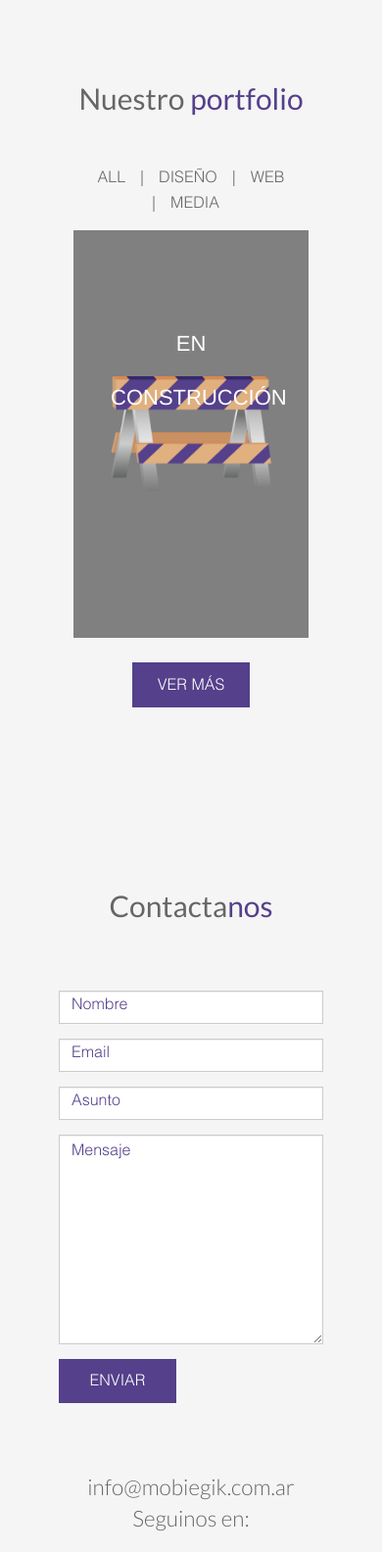
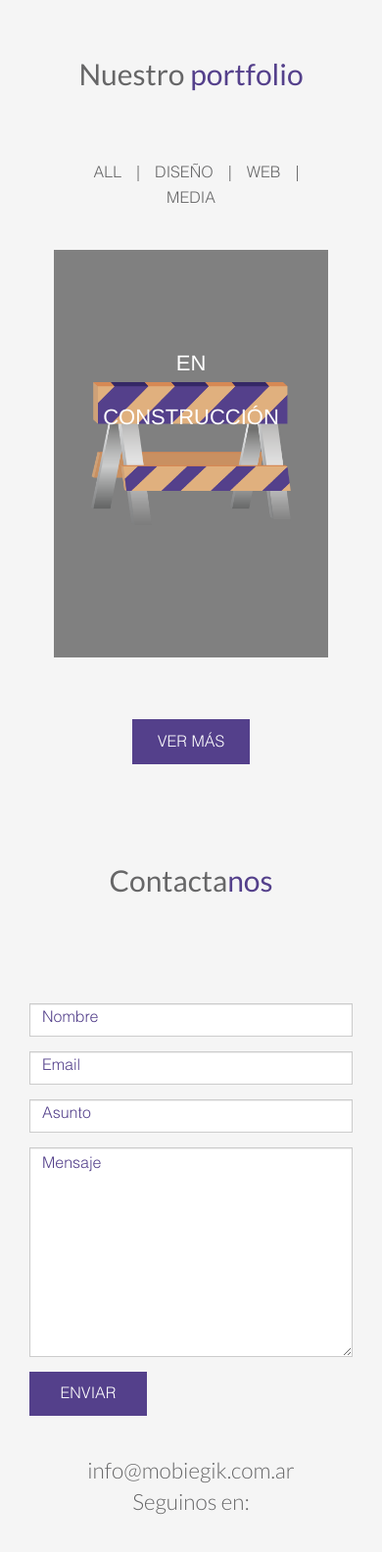
Before and after one commit to iskya/MobieGik, a plain HTML site: page index.html in a window 390 px wide. Shown: the part 2940-4524 px from the top of the page at 98% size. Drawn offline with nearby package versions, Linux system fonts and the light colour scheme; some icons are missing.

Commit message:
Corrections 3

```diff
--- a/mobile.css
+++ b/mobile.css
@@ -358,21 +358,23 @@ p{
     min-width: 100vw;
     overflow: auto;
     margin: auto 0;
-    padding: 4.5em;
-    justify-content: center;
+    padding: 2em;
+    justify-content: space-between;
     display: flex;
     flex-direction: column;
 }
 
 .title {
-    margin: 1.2em 0;
+    margin: auto 0;
     font-family: 'Lato',sans-serif;
     font-size: 2.5em;
     line-height: 1.5em;
+    padding: 1em;
+
 }
 
 .port-btn {
-    margin: 0.8em;
+    margin: auto 0;
     padding: 0;
     font-family: Helvetica;
     line-height: 1.5em;
@@ -404,11 +406,13 @@ p{
 
 .port-img {
     background-color: gray;
+    margin: auto 0;
+    float: none;
     padding: 3.8em;
     min-width: 70%;
     max-width: 80%;
     min-height: 40vh;
-    display: flex;
+    align-self: center;
 }
 
 .construction {
@@ -432,22 +436,21 @@ p{
 #contact {
     background-color: whitesmoke;
     overflow: auto;
-    margin: auto 0;
+    margin: 0 auto;
     height: 100vh;
     min-width: 100vw;
-    padding: 4.5em;
-    justify-content: center;
+    justify-content: space-around;
     display: flex;
     flex-direction: column;
 }
 
-#contact .title{
-    padding: 1.5em 0 0;
+.form-row{
+    margin: auto 0;
+    float: none;
 }
 
 .contact-form {
-    margin: 0;
-    padding: 3em;
+    margin: auto 0;
 }
 
 .contact-form form input.form-control,
@@ -549,11 +552,16 @@ form {
     min-width: 100vw;
     min-height: 10%;
     background-color: whitesmoke;
-    padding:0;
     margin: auto 0;
     font-family: 'Lato', sans-serif;
     font-weight: 100;
-    border-top: 2.5em solid transparent;
+    display: flex;
+    flex-direction: column;
+    justify-content: center;
+}
+.footer-row{
+    margin: auto 0;
+    float: none;
 }
 
 @media(min-width:320px) {
```
